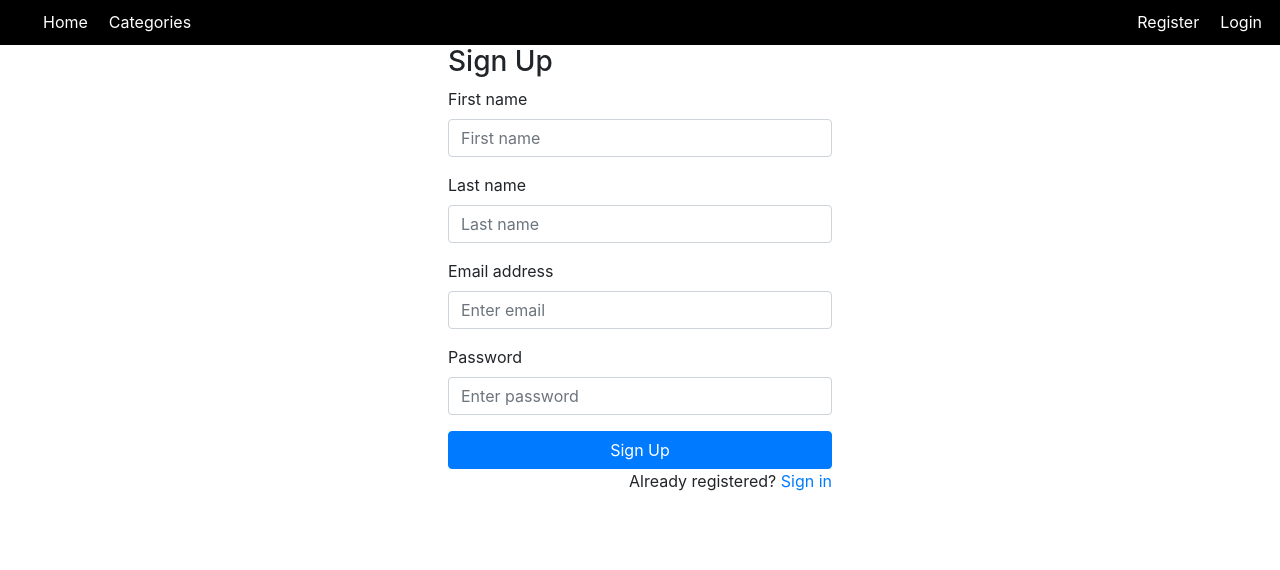
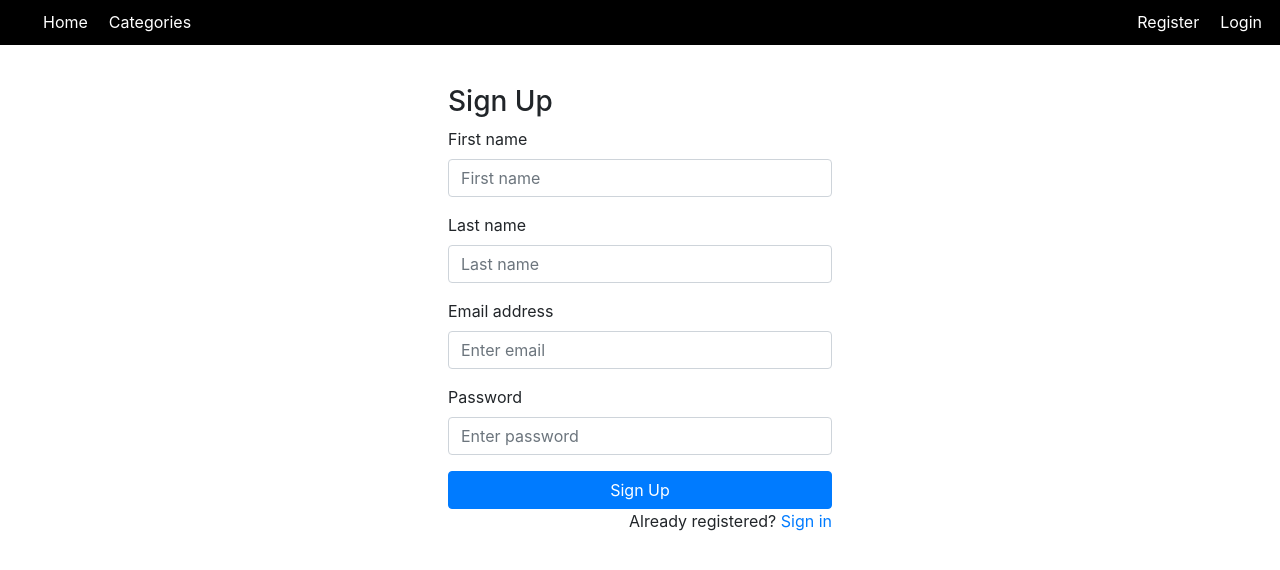
Before and after one commit to tolo530/ITUe, a React (Create React App) app in the folder TradeApp/: page /registration in a window 1280 px wide. Shown: the top 570 px of the page. Built offline with nearby package versions, Linux system fonts and the light colour scheme.

Commit message:
margin fix for pages

```diff
--- a/TradeApp/src/App.css
+++ b/TradeApp/src/App.css
@@ -52,3 +52,7 @@ form {
 .navItems li a {
   color: #fff;
 }
+
+.form-page {
+  margin-top: 40px;
+}
--- a/TradeApp/src/components/pages/Login.js
+++ b/TradeApp/src/components/pages/Login.js
@@ -5,7 +5,7 @@ export default class Login extends Component {
         return (
 
 
-            <form>
+            <form className="form-page">
                 <h3>Sign In</h3>
 
                 <div className="form-group">
--- a/TradeApp/src/components/pages/Registration.js
+++ b/TradeApp/src/components/pages/Registration.js
@@ -12,7 +12,7 @@ import React, { Component } from 'react'
 export default class Registration extends Component {
     render() {
         return (
-            <form>
+            <form className="form-page">
                 <h3>Sign Up</h3>
 
                 <div className="form-group">
@@ -37,7 +37,7 @@ export default class Registration extends Component {
 
                 <button type="submit" className="btn btn-primary btn-block">Sign Up</button>
                 <p className="forgot-password text-right">
-                    Already registered? <a href="#">Sign in</a>
+                    Already registered? <a href="/login">Sign in</a>
                 </p>
             </form>
         );
```
